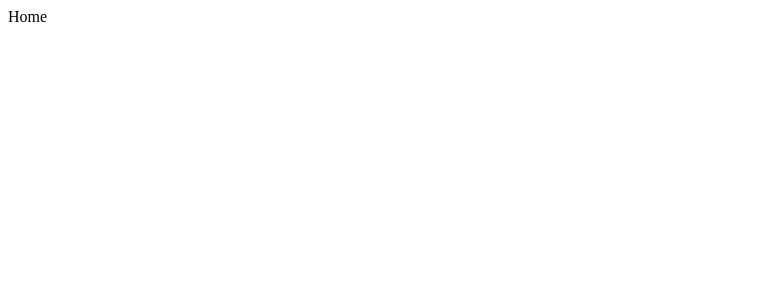
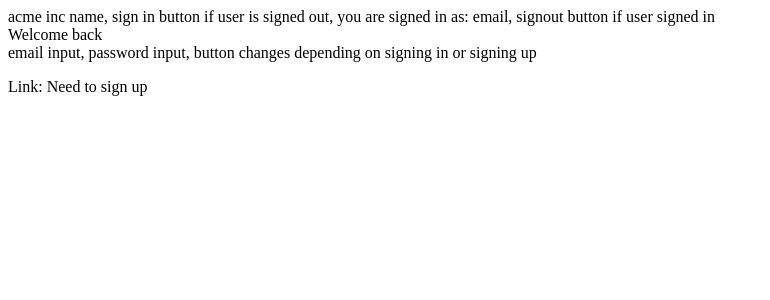
Before and after one commit to franklyhollywood/employee-directory, a React app: page /login in a window 1280 px wide. Shown: the top 300 px of the page, without its empty margins (0-770 px from the left). Built offline with nearby package versions, Linux system fonts and the light colour scheme.

Commit message:
psuedo coded out site

```diff
--- a/src/App.jsx
+++ b/src/App.jsx
@@ -1,12 +1,30 @@
 import { BrowserRouter as Router, Switch, Route } from 'react-router-dom';
+import Login from './views/Login/Login.jsx';
+import Profile from './views/Profile/Profile.jsx';
 import Home from './views/Home/Home.jsx';
+import Header from './components/Header/Header.jsx';
+import Register from './views/Register/Register.jsx';
+import EditProfile from './views/EditProfile/EditProfile.jsx';
 
 export default function App() {
   return (
     <Router>
+      <Header />
       <Switch>
-        <Route path="/">
+        <Route exact path="/">
           <Home />
+        </Route>
+        <Route path="/login">
+          <Login />
+        </Route>
+        <Route exact path="/register">
+          <Register />
+        </Route>
+        <Route exact path="/profile">
+          <Profile />
+        </Route>
+        <Route exact path="/editprofile">
+          <EditProfile />
         </Route>
       </Switch>
     </Router>
--- /dev/null
+++ b/src/components/EmailPasswordForm/EmailPasswordForm.jsx
@@ -0,0 +1,10 @@
+import React from 'react';
+
+export default function EmailPasswordForm() {
+  return (
+    <div>
+      email input, password input, button changes depending on signing in or
+      signing up
+    </div>
+  );
+}
--- /dev/null
+++ b/src/components/Header/Header.jsx
@@ -0,0 +1,8 @@
+export default function Header() {
+  return (
+    <div>
+      acme inc name, sign in button if user is signed out, you are signed in as:
+      email, signout button if user signed in
+    </div>
+  );
+}
--- /dev/null
+++ b/src/components/PrivateRoute/PrivateRoute.jsx
@@ -0,0 +1,3 @@
+export default function PrivateRoutes() {
+  return <div></div>;
+}
--- /dev/null
+++ b/src/views/EditProfile/EditProfile.jsx
@@ -0,0 +1,13 @@
+export default function EditProfile() {
+  return (
+    <div>
+      Profile information except editable, message: Need to edit or create
+      profile
+    </div>
+  );
+}
+
+//form to create profile form
+//Name string
+//email: string (disabled; not editable, but still visible in the form)
+//birthday
--- a/src/views/Home/Home.jsx
+++ b/src/views/Home/Home.jsx
@@ -1,3 +1,5 @@
 export default function Home() {
-  return <div>Home</div>;
+  return (
+    <div>Home - Welcome to the acme / create account or sign in links</div>
+  );
 }
--- /dev/null
+++ b/src/views/Login/Login.jsx
@@ -0,0 +1,11 @@
+import EmailPasswordForm from '../../components/EmailPasswordForm/EmailPasswordForm.jsx';
+
+export default function Login() {
+  return (
+    <>
+      <div>Welcome back</div>
+      <EmailPasswordForm />
+      <p>Link: Need to sign up</p>
+    </>
+  );
+}
--- /dev/null
+++ b/src/views/Profile/Profile.jsx
@@ -0,0 +1,9 @@
+export default function Profile() {
+  return (
+    <>
+      <p>edit profile link to EditProfile view</p>
+      <p>name: string</p>
+      <p>email: string, birthdate, BIO, link to edit profile</p>
+    </>
+  );
+}
--- /dev/null
+++ b/src/views/Register/Register.jsx
@@ -0,0 +1,11 @@
+import EmailPasswordForm from '../../components/EmailPasswordForm/EmailPasswordForm.jsx';
+
+export default function Register() {
+  return (
+    <>
+      <div>Welcome</div>
+      <EmailPasswordForm />
+      <p>already have an account? Sign in.</p>
+    </>
+  );
+}
```
Also changed, not shown: src/context/UserContext.jsx (added, +24 -0 lines).
